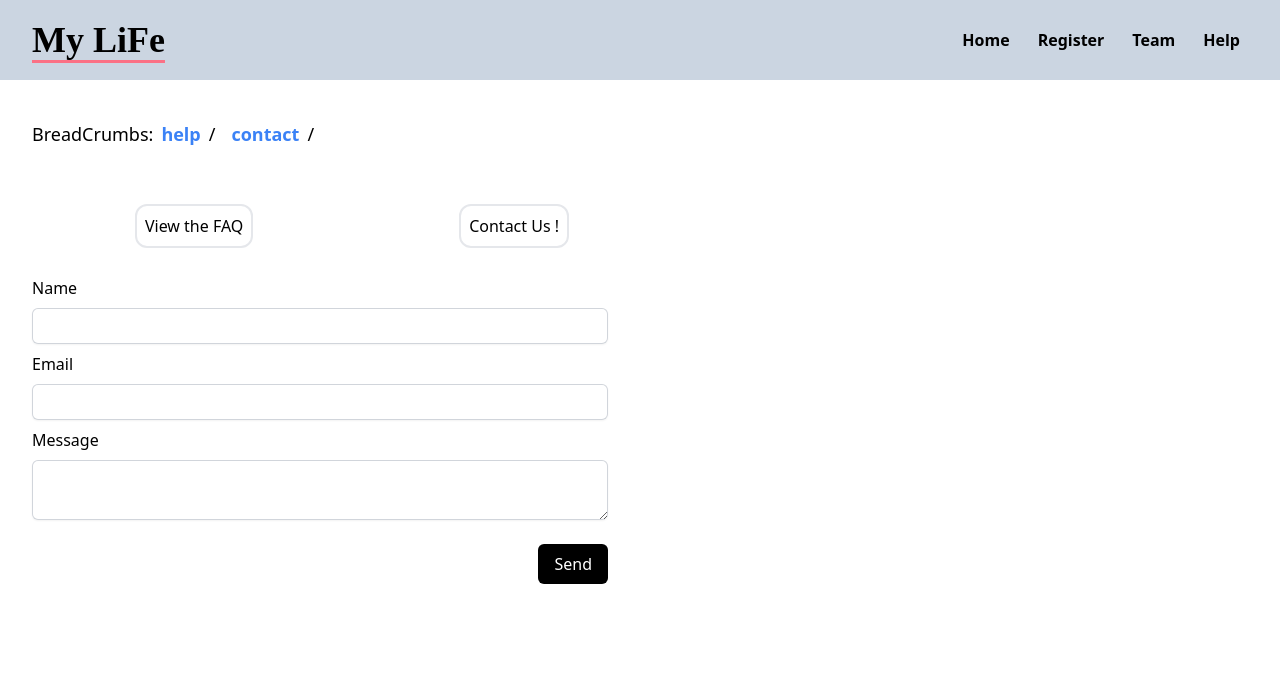
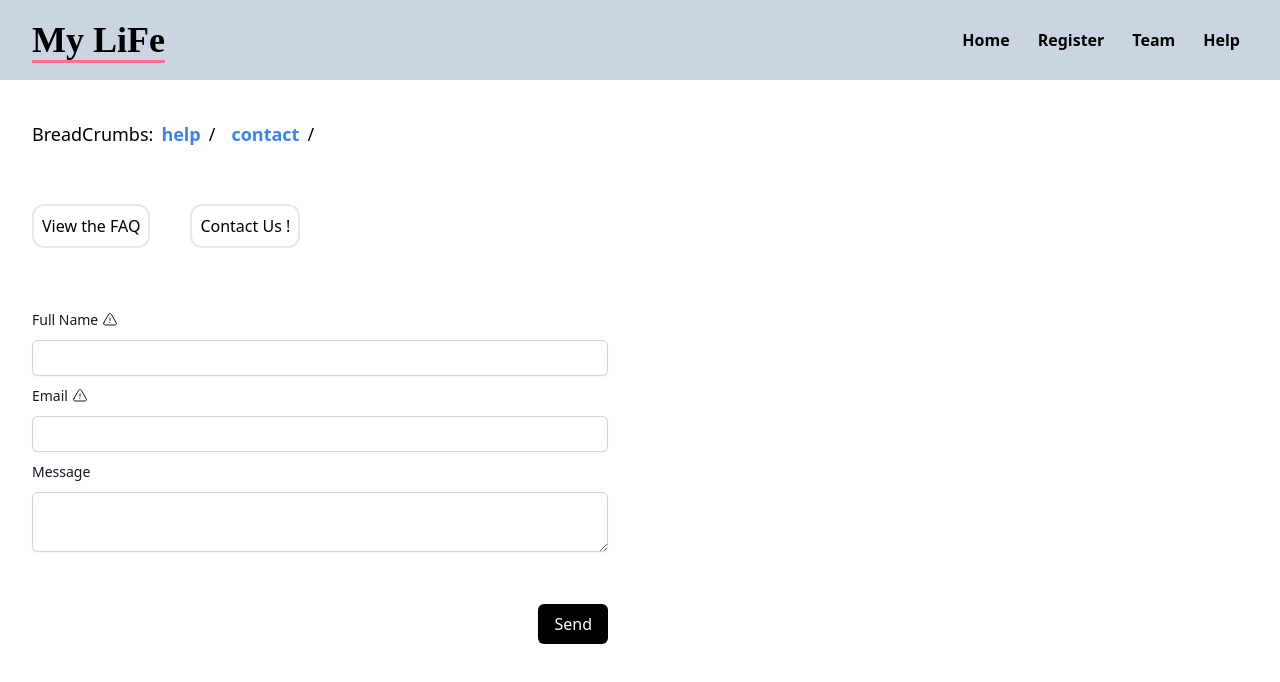
Before and after one commit to alperengokbak/react-router-user-auth, a React (Vite) app: page /help/contact in a window 1280 px wide. Shown: the top 682 px of the page. Built offline with nearby package versions, Linux system fonts and the light colour scheme.

Commit message:
Feature: Added tooltip component and configured success and error messages.

```diff
--- a/src/Layouts/HelpLayout.jsx
+++ b/src/Layouts/HelpLayout.jsx
@@ -4,7 +4,7 @@ import { NavLink, Outlet } from "react-router-dom";
 export default function HelpLayout() {
   return (
     <div className="help-layout">
-      <nav className="flex justify-around max-w-screen-sm mt-10">
+      <nav className="flex justify-start mt-10 gap-10">
         <NavLink
           className="hover:bg-slate-300 rounded-xl p-2 border-2 active:bg-slate-600 focus:outline-none focus:ring focus:ring-slate-300 focus:bg-slate-200"
           to="faq"
--- a/src/Pages/Help/Contact.jsx
+++ b/src/Pages/Help/Contact.jsx
@@ -1,31 +1,152 @@
 import React from "react";
 import { Form } from "react-router-dom";
 
+// Import Instance of Axios
+import instance from "../../api/axios";
+
+const Tooltip = ({ message }) => {
+  return (
+    <div className="flex gap-2 text-md text-gray-500 font-medium hover:text-gray-800">
+      <span>{message}</span>
+    </div>
+  );
+};
+
+const warningIcon = (
+  <svg
+    xmlns="http://www.w3.org/2000/svg"
+    fill="none"
+    viewBox="0 0 24 24"
+    strokeWidth={1.5}
+    stroke="currentColor"
+    className="w-4 h-4"
+  >
+    <path
+      strokeLinecap="round"
+      strokeLinejoin="round"
+      d="M12 9v3.75m-9.303 3.376c-.866 1.5.217 3.374 1.948 3.374h14.71c1.73 0 2.813-1.874 1.948-3.374L13.949 3.378c-.866-1.5-3.032-1.5-3.898 0L2.697 16.126ZM12 15.75h.007v.008H12v-.008Z"
+    />
+  </svg>
+);
+
 export default function Contact() {
+  const [values, setValues] = React.useState({
+    full_name: "",
+    email: "",
+    message: "",
+  });
+  const [successMessage, setSuccessMessage] = React.useState("");
+  const [errorMessage, setErrorMessage] = React.useState("");
+  const [showFullNameTooltip, setShowFullNameTooltip] = React.useState(false);
+  const [showEmailTooltip, setShowEmailTooltip] = React.useState(false);
+
+  const handleChange = (e) => {
+    const { name, value } = e.target;
+    setValues({
+      ...values,
+      [name]: value,
+    });
+  };
+
+  const handleContact = async () => {
+    try {
+      const response = await instance.post("/help/contact", {
+        full_name: values.full_name,
+        email: values.email,
+        message: values.message,
+      });
+      if (!response.data) {
+        throw Error("Something went wrong. Please try again.");
+      }
+      setSuccessMessage(response.data.message);
+      setValues({
+        full_name: "",
+        email: "",
+        message: "",
+      });
+
+      setTimeout(() => {
+        setSuccessMessage("");
+      }, 5000);
+
+      return response.data;
+    } catch (error) {
+      if (error.response && error.response.data && error.response.data.message) {
+        setErrorMessage(error.response.data.message);
+        setTimeout(() => {
+          setErrorMessage("");
+        }, 5000);
+      } else {
+        setErrorMessage("An error occurred. Please try again later.");
+        setTimeout(() => {
+          setErrorMessage("");
+        }, 5000);
+      }
+      console.error(error);
+    }
+  };
+  //! Register'da aynı işlemi yap unutma.
+
   return (
     <div className="contact-page">
-      <Form className="flex flex-col max-w-xl gap-2">
-        <label htmlFor="name">Name</label>
+      <Form className="flex flex-col max-w-xl gap-2" onSubmit={handleContact}>
+        {errorMessage ? <h2 className="flex justify-end text-md text-red-600 font-bold">{errorMessage}</h2> : <br />}
+        <label htmlFor="name" className="flex flex-row gap-1 text-sm font-medium leading-6 text-gray-900 items-center">
+          Full Name
+          <span
+            className="tooltip-icon"
+            onMouseEnter={() => setShowFullNameTooltip(true)}
+            onMouseLeave={() => setShowFullNameTooltip(false)}
+          >
+            {warningIcon}
+          </span>
+          {showFullNameTooltip && (
+            <Tooltip message="Please make sure to enter your full name registered in the system." />
+          )}
+        </label>
         <input
           className="block w-full rounded-md border-0 py-1.5 text-gray-900 shadow-sm ring-1 ring-inset ring-gray-300 placeholder:text-gray-400 focus:ring-2 focus:ring-inset focus:ring-indigo-600 sm:text-sm sm:leading-6"
           type="text"
-          id="name"
-          name="name"
+          id="full_name"
+          name="full_name"
+          value={values.full_name}
+          onChange={handleChange}
         />
-        <label htmlFor="email">Email</label>
+        <label htmlFor="email" className="flex flex-row gap-1 text-sm font-medium leading-6 text-gray-900 items-center">
+          Email
+          <span
+            className="tooltip-icon"
+            onMouseEnter={() => setShowEmailTooltip(true)}
+            onMouseLeave={() => setShowEmailTooltip(false)}
+          >
+            {warningIcon}
+          </span>
+          {showEmailTooltip && <Tooltip message="Please make sure to enter your email registered in the system." />}
+        </label>
         <input
           className="block w-full rounded-md border-0 py-1.5 text-gray-900 shadow-sm ring-1 ring-inset ring-gray-300 placeholder:text-gray-400 focus:ring-2 focus:ring-inset focus:ring-indigo-600 sm:text-sm sm:leading-6"
           type="email"
           id="email"
           name="email"
+          value={values.email}
+          onChange={handleChange}
         />
-        <label htmlFor="message">Message</label>
+        <label htmlFor="message" className="block text-sm font-medium leading-6 text-gray-900">
+          Message
+        </label>
         <textarea
           className="block w-full rounded-md border-0 py-1.5 text-gray-900 shadow-sm ring-1 ring-inset ring-gray-300 placeholder:text-gray-400 focus:ring-2 focus:ring-inset focus:ring-indigo-600 sm:text-sm sm:leading-6"
           id="message"
           name="message"
+          value={values.message}
+          onChange={handleChange}
         ></textarea>
-        <div className="flex justify-end mt-4">
+        {successMessage ? (
+          <h2 className="flex justify-end text-md text-green-600 font-bold">{successMessage}</h2>
+        ) : (
+          <br />
+        )}
+        <div className="flex justify-end mt-3">
           <button className="bg-black text-white px-4 py-2 rounded-md">Send</button>
         </div>
       </Form>
--- a/src/Pages/Register.jsx
+++ b/src/Pages/Register.jsx
@@ -8,7 +8,7 @@ import { Form, useNavigate } from "react-router-dom";
 import { PhotoIcon, UserCircleIcon } from "@heroicons/react/24/solid";
 
 // API
-import instance from "../Api/axios.js";
+import instance from "../api/axios.js";
 
 const EMAIL_REGEX = /^[a-zA-Z0-9_.+-]+@[a-zA-Z0-9-]+\.[a-zA-Z0-9-.]+$/;
 const PWD_REGEX = /^(?=.*[a-z])(?=.*[A-Z])(?=.*[0-9])(?=.*[!@#$%]).{8,24}$/;
--- a/src/Pages/Teams/Team.jsx
+++ b/src/Pages/Teams/Team.jsx
@@ -1,7 +1,7 @@
 import React from "react";
 
 // Axios API
-import instance from "../../Api/axios";
+import instance from "../../api/axios";
 
 // React Router
 import { Link, Navigate, useLoaderData } from "react-router-dom";
--- a/src/Pages/Teams/TeamDetail.jsx
+++ b/src/Pages/Teams/TeamDetail.jsx
@@ -4,7 +4,7 @@ import React from "react";
 import { useLoaderData } from "react-router-dom";
 
 // Axios API
-import instance from "../../Api/axios";
+import instance from "../../api/axios";
 
 export default function TeamDetails() {
   const user = useLoaderData();
```
